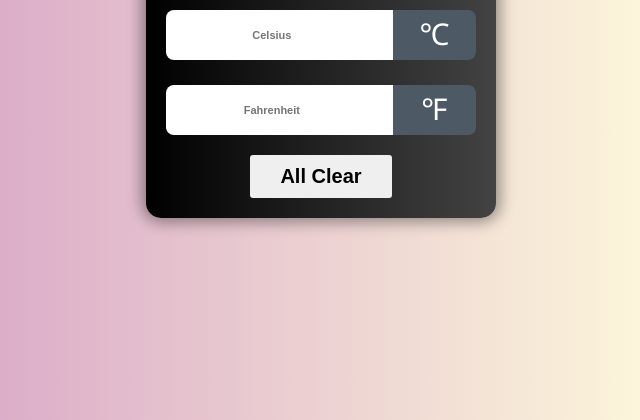
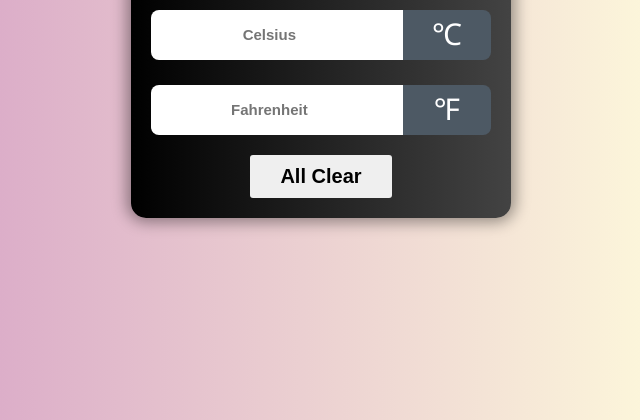
Before and after one commit to xRomory/Projects, a plain HTML site: page Temperature Conversion/index.html in a window 768 px wide. Shown: the part 380-800 px from the top of the page, without its empty margins (63-703 px from the left). Drawn offline with Linux system fonts and the light colour scheme.

Commit message:
Final Update on CSS file for responsive

```diff
--- a/Temperature Conversion/style.css
+++ b/Temperature Conversion/style.css
@@ -101,7 +101,7 @@ input {
 
 @media (min-width: 412px) and (max-width: 900px) {
     .container {
-        max-width: 350px;
+        max-width: 380px;
         padding: 20px;
     }
 
@@ -115,7 +115,7 @@ input {
     input {
         flex: 5;
         height: 50px;
-        font-size: 11px;
+        font-size: 15px;
         text-align: center;
         padding: 0 5px;
     }
@@ -133,7 +133,7 @@ input {
 }
 
 /*Smaller Size mobile*/
-@media (min-width: 250px) and (max-width: 653px) {
+@media (min-width: 250px) and (max-width: 412px) {
     .container {
         max-width: 250px;
         padding: 20px;
```
